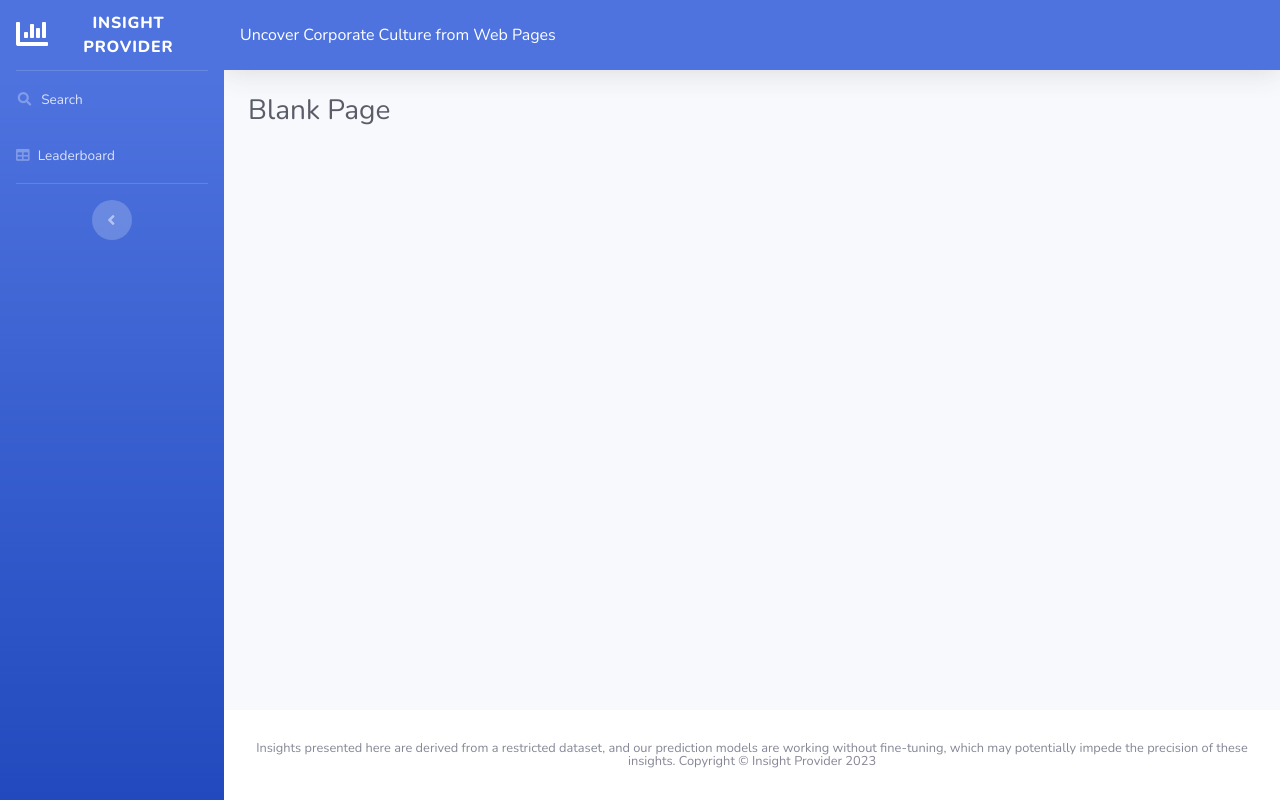
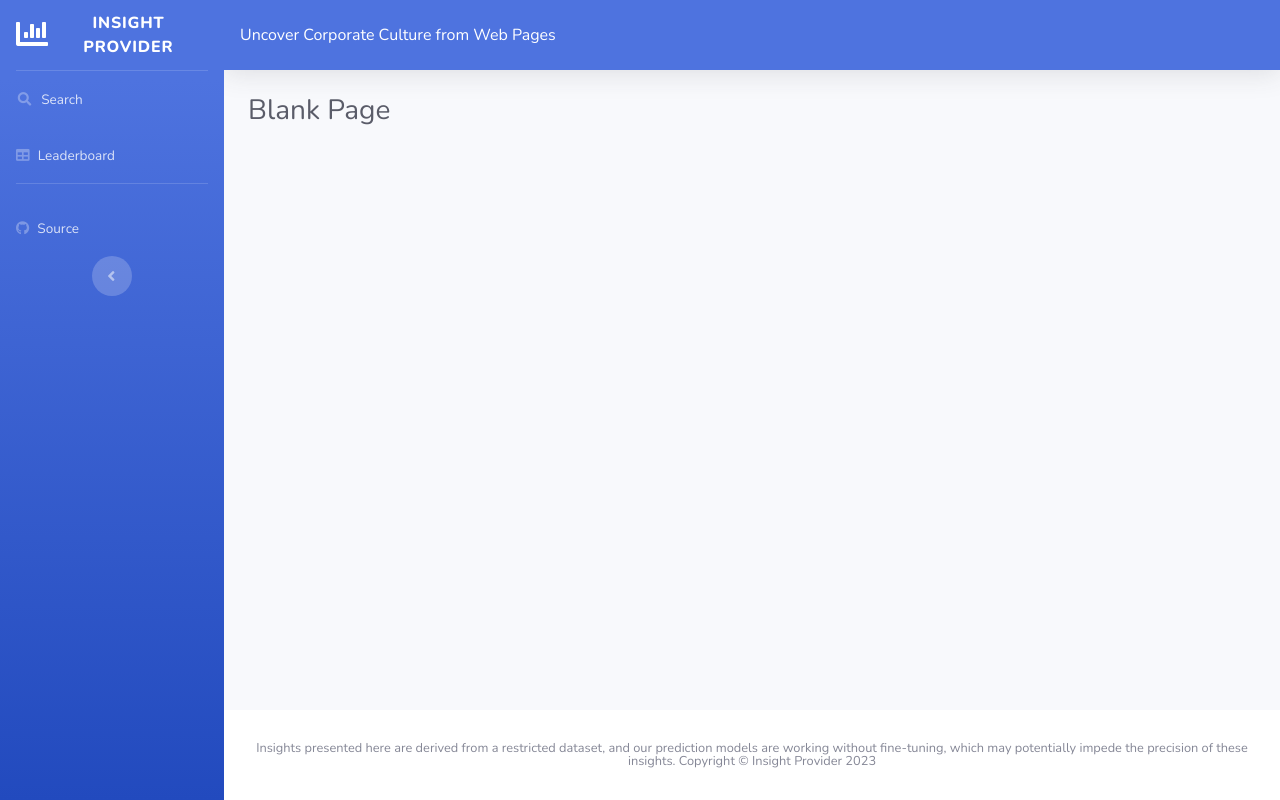
Before and after one commit to alimohebbi/insight_pro, a Django app: template analyze/templates/analyze/base.html in a window 1280 px wide. Run offline with Django 4.2, Linux system fonts and the light colour scheme; the template is opened without the code that fills it, so the values that code supplies are empty; some libraries are stand-ins or nearby versions.

Commit message:
Readme Added

```diff
--- a/analyze/templates/analyze/base.html
+++ b/analyze/templates/analyze/base.html
@@ -21,6 +21,7 @@
     <!-- Custom styles for this template-->
     <link href="{% static 'css/sb-admin-2.min.css' %}" rel="stylesheet">
     <link href="{% static 'vendor/datatables/dataTables.bootstrap4.min.css' %}" rel="stylesheet">
+    <link rel="icon" type="image/x-icon" href="{% static 'img/favicon.ico' %}">
 
 </head>
 
@@ -59,6 +60,12 @@
 
         <!-- Divider -->
         <hr class="sidebar-divider">
+
+              <li class="nav-item">
+            <a class="nav-link" href="https://github.com/alimohebbi/insight_provider">
+                <i class="fab fa-github"></i>
+                <span>Source</span></a>
+        </li>
 
 
         <!-- Sidebar Toggler (Sidebar) -->
--- /dev/null
+++ b/web_insight/secret_template.py
@@ -0,0 +1,2 @@
+# SECURITY WARNING: keep the secret key used in production secret!
+KEY = 'django-insecure-XXX'
```
Also changed, not shown: README.md (added), analyze/static/img/favicon.ico (added).
